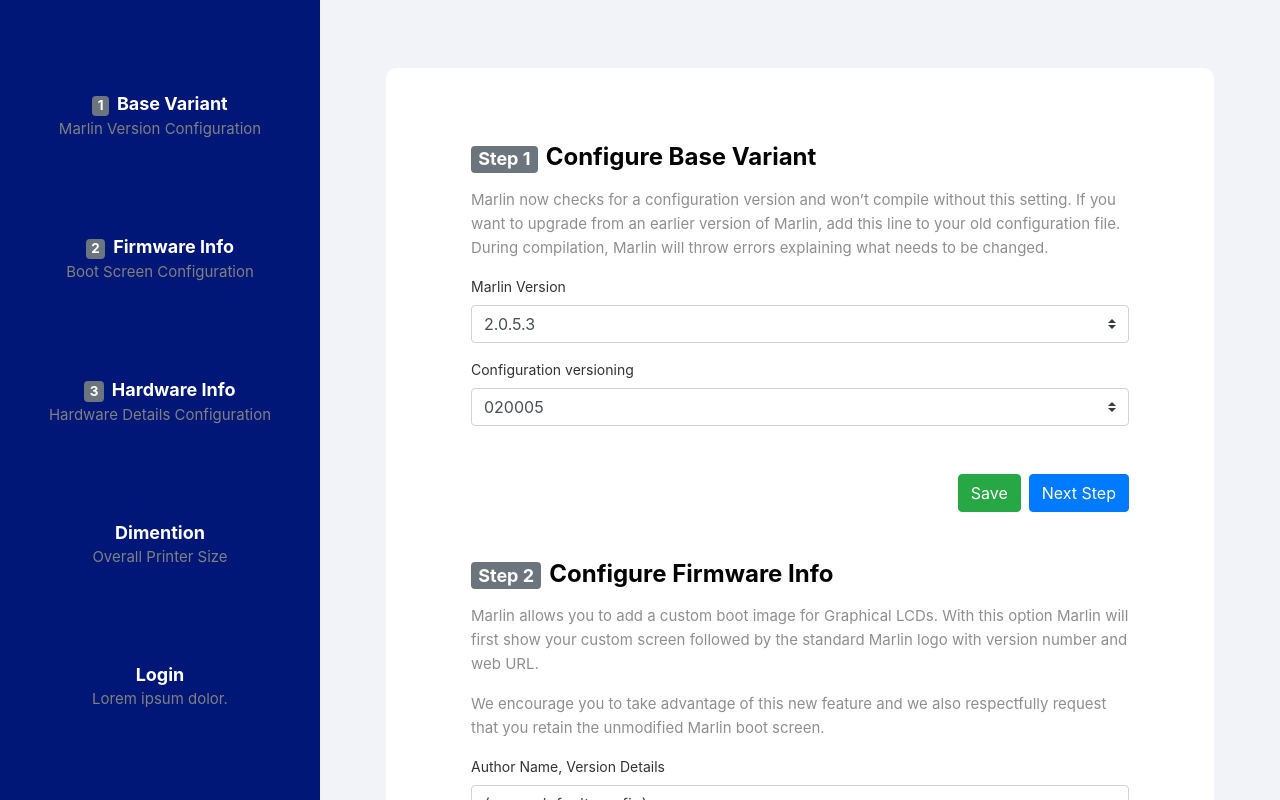
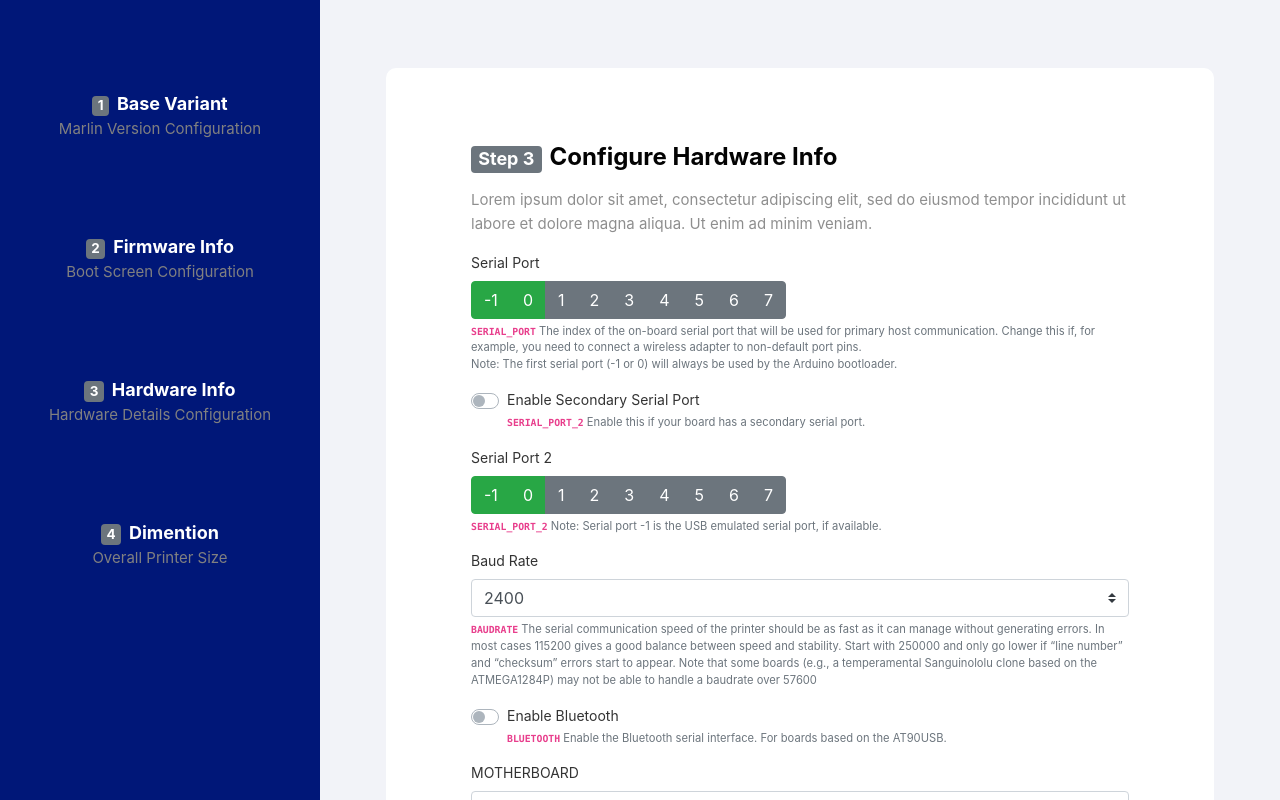
Before and after one commit to Samrat-Saha-Sammy/Marlin-Cockpit, an Angular app in the folder client/marlin-cockpit-view/: page /cockpit in a window 1280 px wide. Built offline with nearby package versions, Linux system fonts and the light colour scheme.

Commit message:
Converted to Dynamic Steps
Converted to Dynamic Steps

```diff
--- a/client/marlin-cockpit-view/src/app/create/create.component.html
+++ b/client/marlin-cockpit-view/src/app/create/create.component.html
@@ -6,90 +6,19 @@
         <div class="col-3 px-0">
           <div id="sidebar-wrapper" class="scrollbar">
             <ul>
-              <li>
+              <li *ngFor="let step of stepList">
                 <a href="">
                   <div class="title-wrapper">
                     <div class="icon">
                       <i class="mdi mdi-account-multiple-outline"></i>
                     </div>
                     <h6 class="title">
-                      <span class="badge badge-secondary mr-2">1</span>Base
-                      Variant
+                      <span class="badge badge-secondary mr-2">{{
+                        step.stepNo
+                      }}</span
+                      >{{ step.title }}
                     </h6>
-                    <p class="sub-title">Marlin Version Configuration</p>
-                  </div>
-                </a>
-              </li>
-              <li>
-                <a href="">
-                  <div class="title-wrapper">
-                    <div class="icon">
-                      <i class="mdi mdi-account-multiple-outline"></i>
-                    </div>
-                    <h6 class="title">
-                      <span class="badge badge-secondary mr-2">2</span>Firmware
-                      Info
-                    </h6>
-                    <p class="sub-title">Boot Screen Configuration</p>
-                  </div>
-                </a>
-              </li>
-              <li>
-                <a href="">
-                  <div class="title-wrapper">
-                    <div class="icon">
-                      <i class="mdi mdi-account-multiple-outline"></i>
-                    </div>
-                    <h6 class="title">
-                      <span class="badge badge-secondary mr-2">3</span>Hardware
-                      Info
-                    </h6>
-                    <p class="sub-title">Hardware Details Configuration</p>
-                  </div>
-                </a>
-              </li>
-              <li>
-                <a href="">
-                  <div class="title-wrapper">
-                    <div class="icon">
-                      <i class="mdi mdi-account-multiple-outline"></i>
-                    </div>
-                    <h6 class="title">Dimention</h6>
-                    <p class="sub-title">Overall Printer Size</p>
-                  </div>
-                </a>
-              </li>
-
-              <li>
-                <a href="">
-                  <div class="title-wrapper">
-                    <div class="icon">
-                      <i class="mdi mdi-account-multiple-outline"></i>
-                    </div>
-                    <h6 class="title">Login</h6>
-                    <p class="sub-title">Lorem ipsum dolor.</p>
-                  </div>
-                </a>
-              </li>
-              <li>
-                <a href="">
-                  <div class="title-wrapper">
-                    <div class="icon">
-                      <i class="mdi mdi-account-multiple-outline"></i>
-                    </div>
-                    <h6 class="title">Login</h6>
-                    <p class="sub-title">Lorem ipsum dolor.</p>
-                  </div>
-                </a>
-              </li>
-              <li>
-                <a href="">
-                  <div class="title-wrapper">
-                    <div class="icon">
-                      <i class="mdi mdi-account-multiple-outline"></i>
-                    </div>
-                    <h6 class="title">Login</h6>
-                    <p class="sub-title">Lorem ipsum dolor.</p>
+                    <p class="sub-title">{{ step.subTitle }}</p>
                   </div>
                 </a>
               </li>
@@ -101,7 +30,7 @@
           <!-- Page Content -->
           <div id="page-content-wrapper" class="scrollbar">
             <div class="container-fluid my-5">
-              <ng-container>
+              <!-- <ng-container>
                 <h4 class="section-heading">
                   <span class="badge badge-secondary mr-2">Step 1</span
                   >Configure Base Variant
@@ -149,8 +78,8 @@
                     </button>
                   </div>
                 </form>
-              </ng-container>
-              <ng-container>
+              </ng-container> -->
+              <!-- <ng-container>
                 <h4 class="section-heading">
                   <span class="badge badge-secondary mr-2">Step 2</span
                   >Configure Firmware Info
@@ -189,14 +118,14 @@
                       reboots and M115.
                     </small>
                   </div>
-                  <div class="form-group form-check">
+                  <div class="form-group custom-control custom-switch">
                     <input
                       type="checkbox"
-                      class="form-check-input"
+                      class="custom-control-input"
                       aria-describedby="bootScreenHelp"
                       id="exampleCheck1"
                     />
-                    <label class="form-check-label" for="exampleCheck1"
+                    <label class="custom-control-label" for="exampleCheck1"
                       >Enable Boot Screen Image</label
                     >
                     <small id="bootscreenHelp" class="form-text text-muted">
@@ -204,14 +133,14 @@
                       boot screen for LCD controllers.
                     </small>
                   </div>
-                  <div class="form-group form-check">
+                  <div class="form-group custom-control custom-switch">
                     <input
                       type="checkbox"
-                      class="form-check-input"
+                      class="custom-control-input"
                       aria-describedby="custombootscreenHelp"
-                      id="exampleCheck1"
+                      id="exampleCheck2"
                     />
-                    <label class="form-check-label" for="exampleCheck1">
+                    <label class="custom-control-label" for="exampleCheck2">
                       Enable Custom Image on Boot Screen
                     </label>
                     <small
@@ -222,14 +151,14 @@
                       shows the bitmap in Marlin/_Bootscreen.h on startup.
                     </small>
                   </div>
-                  <div class="form-group form-check">
+                  <div class="form-group custom-control custom-switch">
                     <input
                       type="checkbox"
-                      class="form-check-input"
+                      class="custom-control-input"
                       aria-describedby="customStatusScreenHelp"
-                      id="exampleCheck1"
+                      id="exampleCheck3"
                     />
-                    <label class="form-check-label" for="exampleCheck1">
+                    <label class="custom-control-label" for="exampleCheck3">
                       Enable Custom Image on Status Screen
                     </label>
                     <small
@@ -258,7 +187,7 @@
                     </div>
                   </div>
                 </form>
-              </ng-container>
+              </ng-container> -->
               <ng-container>
                 <h4 class="section-heading">
                   <span class="badge badge-secondary mr-2">Step 3</span
@@ -316,14 +245,14 @@
                       by the Arduino bootloader.
                     </small>
                   </div>
-                  <div class="form-group form-check">
+                  <div class="form-group custom-control custom-switch">
                     <input
                       type="checkbox"
-                      class="form-check-input"
+                      class="custom-control-input"
                       aria-describedby="serialPort2Help"
-                      id="exampleCheck1"
+                      id="exampleCheck4"
                     />
-                    <label class="form-check-label" for="exampleCheck1"
+                    <label class="custom-control-label" for="exampleCheck4"
                       >Enable Secondary Serial Port</label
                     >
                     <small id="serialPort2Help" class="form-text text-muted">
@@ -400,14 +329,14 @@
                       57600
                     </small>
                   </div>
-                  <div class="form-group form-check">
+                  <div class="form-group custom-control custom-switch">
                     <input
                       type="checkbox"
-                      class="form-check-input"
+                      class="custom-control-input"
                       aria-describedby="custombootscreenHelp"
-                      id="exampleCheck1"
+                      id="exampleCheck5"
                     />
-                    <label class="form-check-label" for="exampleCheck1">
+                    <label class="custom-control-label" for="exampleCheck5">
                       Enable Bluetooth
                     </label>
                     <small
@@ -419,23 +348,81 @@
                       the AT90USB.
                     </small>
                   </div>
-                  <div class="form-group form-check">
+                  <div class="form-group">
+                    <label for="exampleInputEmail1">MOTHERBOARD</label>
+                    <select
+                      class="form-control custom-select"
+                      id="exampleFormControlSelect1"
+                      aria-describedby="motherboardHelp"
+                    >
+                      <option>BOARD_RAMPS_14_EFB</option>
+                    </select>
+                    <small id="motherboardHelp" class="form-text text-muted">
+                      <code><strong>MOTHERBOARD</strong></code> The most
+                      important setting is Marlin is the motherboard. The
+                      firmware needs to know what board it will be running on so
+                      it can assign the right functions to all pins and take
+                      advantage of the full capabilities of the board. Setting
+                      this incorrectly will lead to unpredictable results.
+                    </small>
+                  </div>
+
+                  <div class="form-group custom-control custom-switch">
                     <input
                       type="checkbox"
-                      class="form-check-input"
-                      aria-describedby="customStatusScreenHelp"
-                      id="exampleCheck1"
+                      class="custom-control-input"
+                      aria-describedby="serialPort2Help"
+                      id="exampleCheck6"
                     />
-                    <label class="form-check-label" for="exampleCheck1">
-                      Enable Custom Image on Status Screen
-                    </label>
-                    <small
-                      id="customStatusScreenHelp"
-                      class="form-text text-muted"
+                    <label class="custom-control-label" for="exampleCheck6"
+                      >Enable Custom Machine Name</label
                     >
-                      <code><strong>CUSTOM_STATUS_SCREEN_IMAGE</strong> </code>
-                      shows the bitmap in Marlin/_Statusscreen.h on the status
-                      screen.
+                  </div>
+                  <div class="form-group">
+                    <label for="exampleInputEmail1">Custom Machine Name</label>
+                    <input
+                      type="text"
+                      class="form-control"
+                      id="exampleInputEmail1"
+                      aria-describedby="customMachineHelp"
+                      placeholder="Enter machine name"
+                      value=""
+                    />
+                    <small id="customMachineHelp" class="form-text text-muted">
+                      <code><strong>CUSTOM_MACHINE_NAME</strong></code> This is
+                      the name of your printer as displayed on the LCD and by
+                      M115. For example, if you set this to “My Delta” the LCD
+                      will display “My Delta ready” when the printer starts up.
+                    </small>
+                  </div>
+
+                  <div class="form-group custom-control custom-switch">
+                    <input
+                      type="checkbox"
+                      class="custom-control-input"
+                      aria-describedby="serialPort2Help"
+                      id="exampleCheck7"
+                    />
+                    <label class="custom-control-label" for="exampleCheck7"
+                      >Enable Custom Machine UUID</label
+                    >
+                  </div>
+                  <div class="form-group">
+                    <label for="exampleInputEmail1">Custom Machine UUID</label>
+                    <input
+                      type="text"
+                      class="form-control"
+                      id="exampleInputEmail1"
+                      aria-describedby="customMachineHelp"
+                      placeholder="Enter machine UUID"
+                      value=""
+                    />
+                    <small id="customMachineHelp" class="form-text text-muted">
+                      <code><strong>MACHINE_UUID</strong></code> A unique ID for
+                      your 3D printer. A suitable unique ID can be generated
+                      randomly at uuidtools.com. Some host programs and slicers
+                      may use this identifier to differentiate between specific
+                      machines on your network.
                     </small>
                   </div>
 
--- a/client/marlin-cockpit-view/src/app/create/create.component.ts
+++ b/client/marlin-cockpit-view/src/app/create/create.component.ts
@@ -3,13 +3,36 @@
 @Component({
   selector: 'app-create',
   templateUrl: './create.component.html',
-  styleUrls: ['./create.component.scss']
+  styleUrls: ['./create.component.scss'],
 })
 export class CreateComponent implements OnInit {
+  public stepList = [
+    {
+      stepNo: 1,
+      icon: '',
+      title: 'Base Variant',
+      subTitle: 'Marlin Version Configuration',
+    },
+    {
+      stepNo: 2,
+      icon: '',
+      title: 'Firmware Info',
+      subTitle: 'Boot Screen Configuration',
+    },
+    {
+      stepNo: 3,
+      icon: '',
+      title: 'Hardware Info',
+      subTitle: 'Hardware Details Configuration',
+    },
+    {
+      stepNo: 4,
+      icon: '',
+      title: 'Dimention',
+      subTitle: 'Overall Printer Size',
+    },
+  ];
+  constructor() {}
 
-  constructor() { }
-
-  ngOnInit(): void {
-  }
-
+  ngOnInit(): void {}
 }
```
